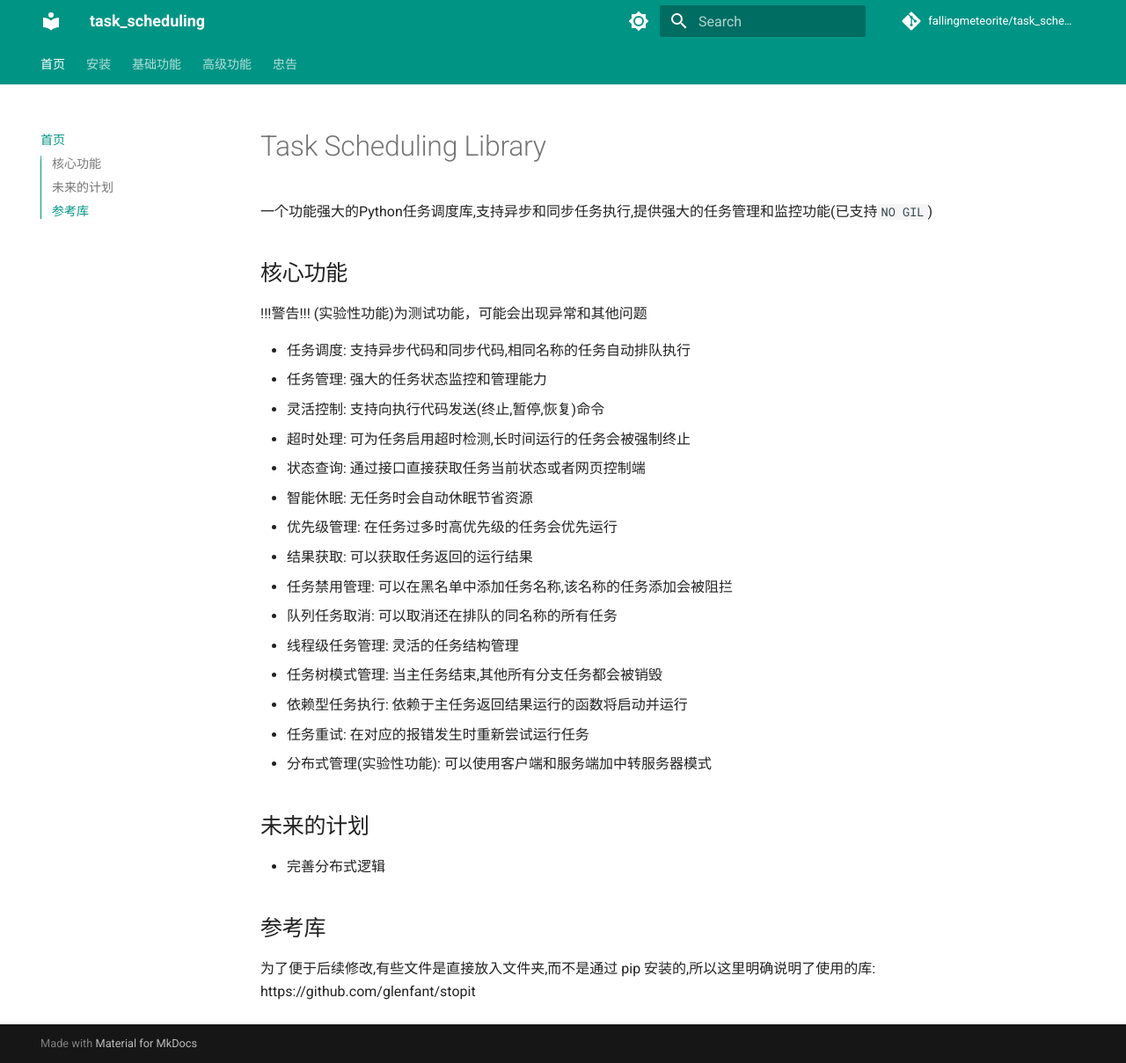
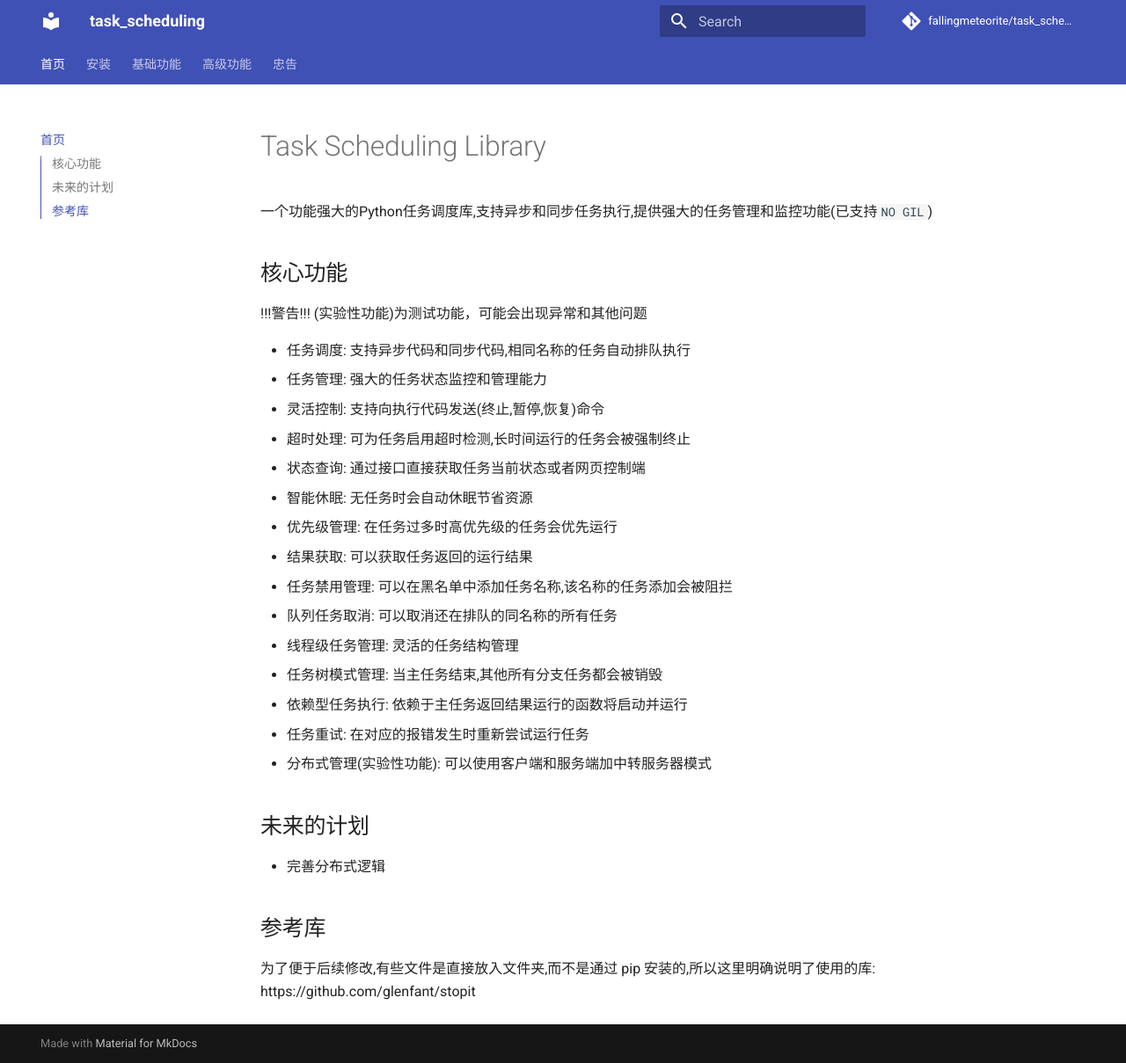
Before and after one commit to fallingmeteorite/task_scheduling, an MkDocs documentation site: the page built from docs/index.md, in a window 1280 px wide and 1209 px high. Shown: the whole window at 88% size. Built offline with MkDocs 1.6.1 and Material for MkDocs 9.7.7, drawn with Linux system fonts in a browser that asks for light colours; comment, search, counter and statistics services are not loaded.

Commit message:
Update mkdocs.yml

```diff
--- a/mkdocs.yml
+++ b/mkdocs.yml
@@ -6,26 +6,10 @@ repo_name: fallingmeteorite/task_scheduling
 
 theme:
   name: material
-  palette:
-    - scheme: default
-      primary: teal
-      accent: deep orange
-      toggle:
-        icon: material/brightness-7
-        name: Dark
-    - scheme: slate
-      primary: teal
-      accent: deep orange
-      toggle:
-        icon: material/brightness-4
-        name: Light
   features:
     - navigation.tabs
     - navigation.sections
     - toc.integrate
-    - navigation.expand
-    - navigation.indexes
-    - content.code.copy
 
 nav:
   - 首页: index.md
```
